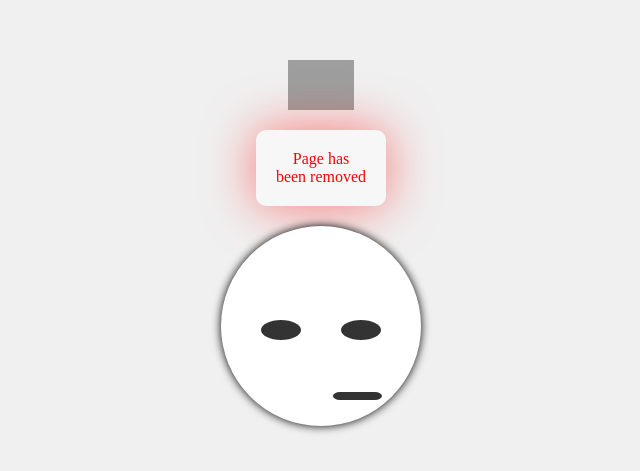
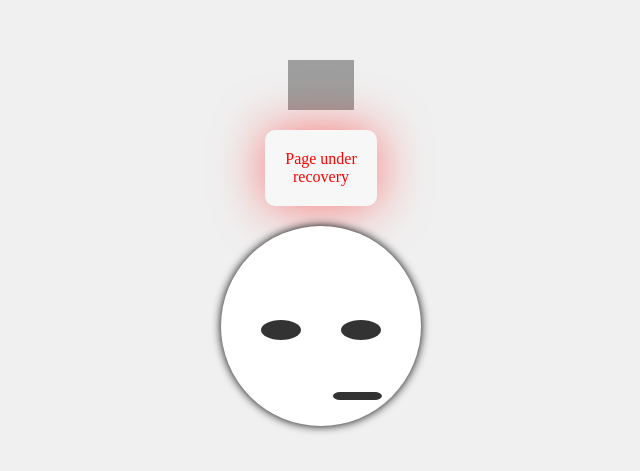
Before and after one commit to AnandPandey455/Gift.github.io, a plain HTML site: page index.html in a window 1280 px wide. Shown: the part 167-638 px from the top of the page, without its empty margins (319-959 px from the left). Drawn offline with Linux system fonts and the light colour scheme; grey boxes are pictures that could not be loaded.

Commit message:
Update index.html

```diff
--- a/index.html
+++ b/index.html
@@ -9,7 +9,7 @@
 <body>
   <img src="https://cdn.jsdelivr.net/npm/simple-icons@v7/icons/github.svg" alt="GitHub Logo" height="50px" vspace="20px">
         <div class="message">
-          <p1>Page has<br>been removed</p1>
+          <p1>Page under<br>recovery</p1>
         </div>
     <div class="face">
         <div class="eye left-eye">
```
